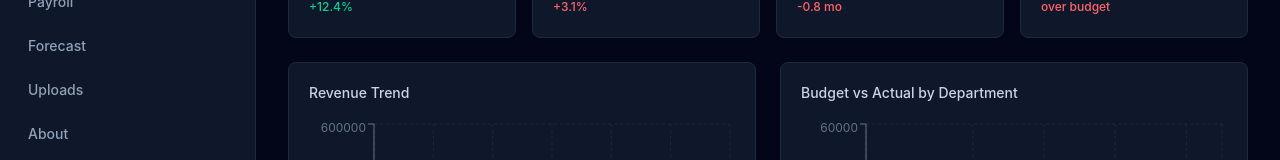
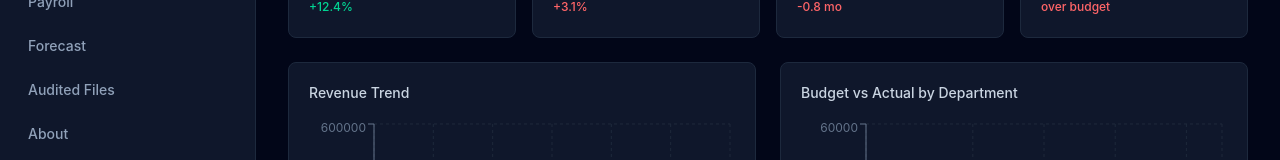
Before and after one commit to muzair321/FinStream, a React app in the folder frontend/: page / in a window 1280 px wide. Shown: the part 243-403 px from the top of the page. Built offline with nearby package versions, Linux system fonts and the light colour scheme; the HTML template or start-up script is replaced by a standard one.

Commit message:
some changes

```diff
--- a/frontend/src/App.jsx
+++ b/frontend/src/App.jsx
@@ -6,7 +6,7 @@ import Revenue from './components/revenue.jsx'
 import Expenses from './components/expenses.jsx'
 import Payroll from './components/payroll.jsx'
 import Forecast from './components/forecast.jsx'
-import Uploads from './components/files_uploaded.jsx'
+import Audit from './components/audit.jsx'
 
 function TabContainer({ activeTab, setActiveTab, isOpen, setIsOpen }) {
   const tabs = [
@@ -15,7 +15,7 @@ function TabContainer({ activeTab, setActiveTab, isOpen, setIsOpen }) {
     { id: 'expenses', label: 'Expenses' },
     { id: 'payroll', label: 'Payroll' },
     { id: 'forecast', label: 'Forecast' },
-    { id: 'uploads', label: 'Uploads' },
+    { id: 'audit', label: 'Audited Files' },
     { id: 'about', label: 'About' },
   ]
 
@@ -92,7 +92,7 @@ export default function App() {
     expenses: 'Expenses',
     payroll: 'Payroll',
     forecast: 'Forecast',
-    uploads: 'Uploads',
+    uploads: 'Audited Files',
     about: 'About',
   }
 
@@ -103,7 +103,7 @@ export default function App() {
       case 'expenses': return <Expenses />
       case 'payroll': return <Payroll />
       case 'forecast': return <Forecast />
-      case 'uploads': return <Uploads />
+      case 'audit': return <Audit />
       case 'about': return <About />
       default: return <Home />
     }
--- a/frontend/src/components/files_uploaded.jsx
+++ b/frontend/src/components/audit.jsx
@@ -2,18 +2,17 @@ import { useState } from 'react'
 import { UploadCloud, FileText, CheckCircle2, Clock3, XCircle } from 'lucide-react'
 
 const mockFiles = [
-  { file_id: 1, filename: 'stripe_invoices_staging.csv', source_type: 'invoices', uploaded_at: '2026-07-18 10:22', status: 'processed' },
-  { file_id: 2, filename: 'departmental_opsex_2025.xlsx', source_type: 'opex', uploaded_at: '2026-07-19 09:05', status: 'pending' },
-  { file_id: 3, filename: 'access_internal_payroll.csv', source_type: 'payroll', uploaded_at: '2026-07-19 09:10', status: 'failed' },
+  { file_id: 1, filename: 'stripe_invoices_staging.csv', source_type: 'invoices', uploaded_at: '2026-07-18 10:22'},
+  { file_id: 2, filename: 'departmental_opsex_2025.xlsx', source_type: 'opex', uploaded_at: '2026-07-19 09:05'},
+  { file_id: 3, filename: 'access_internal_payroll.csv', source_type: 'payroll', uploaded_at: '2026-07-19 09:10'},
 ]
 
-const statusConfig = {
-  processed: { icon: CheckCircle2, color: 'text-emerald-400', label: 'Processed' },
-  pending: { icon: Clock3, color: 'text-amber-400', label: 'Pending' },
-  failed: { icon: XCircle, color: 'text-red-400', label: 'Failed' },
+const getFiles = () => {
+
+  return mockFiles
 }
 
-export default function Uploads() {
+export default function Audit() {
   const [dragActive, setDragActive] = useState(false)
 
   return (
@@ -52,12 +51,10 @@ export default function Uploads() {
               <th className="px-4 sm:px-5 py-3 font-medium">File</th>
               <th className="px-4 sm:px-5 py-3 font-medium">Source</th>
               <th className="px-4 sm:px-5 py-3 font-medium">Uploaded</th>
-              <th className="px-4 sm:px-5 py-3 font-medium">Status</th>
             </tr>
           </thead>
           <tbody>
             {mockFiles.map((f) => {
-              const { icon: Icon, color, label } = statusConfig[f.status]
               return (
                 <tr key={f.file_id} className="border-b border-slate-100 dark:border-slate-800/60">
                   <td className="px-4 sm:px-5 py-3 flex items-center gap-2 text-slate-700 dark:text-slate-300">
@@ -66,11 +63,6 @@ export default function Uploads() {
                   </td>
                   <td className="px-4 sm:px-5 py-3 text-slate-600 dark:text-slate-400">{f.source_type}</td>
                   <td className="px-4 sm:px-5 py-3 text-slate-600 dark:text-slate-400">{f.uploaded_at}</td>
-                  <td className="px-4 sm:px-5 py-3">
-                    <span className={`flex items-center gap-1.5 text-xs font-medium ${color}`}>
-                      <Icon size={14} /> {label}
-                    </span>
-                  </td>
                 </tr>
               )
             })}
```
Also changed, not shown: 2 other files (tests, documents, lock files or other folders).
